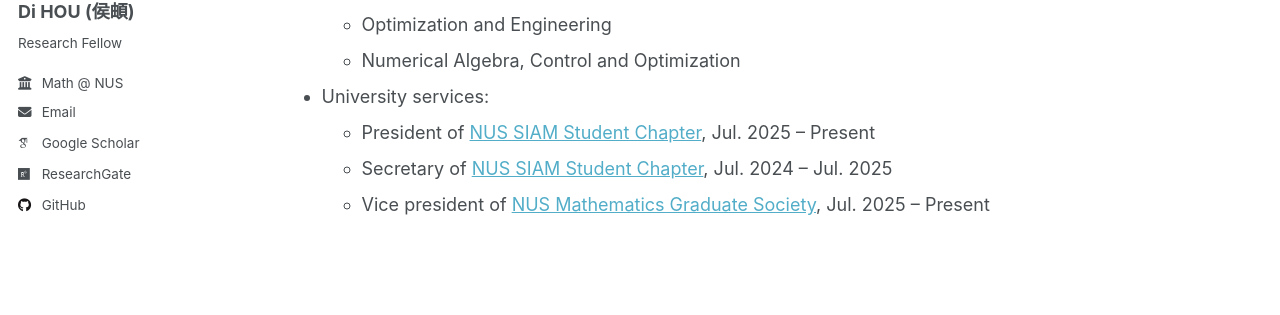
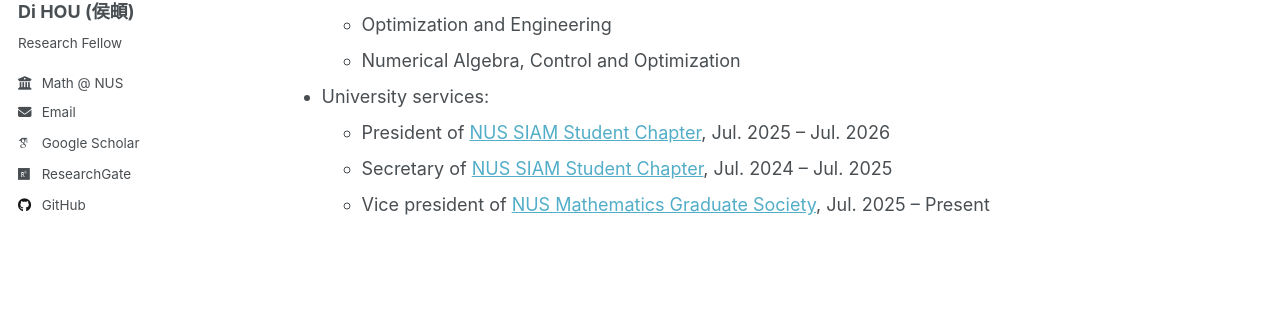
Before and after one commit to HouDiOpt/HouDiOpt.github.io, a Jekyll site: the page built from _pages/about.md, in a window 1280 px wide and 900 px high, scrolled down 2919 px. Shown: the part 283-598 px from the top of the window. Built offline with Jekyll 4.4.1, drawn with Linux system fonts in a browser that asks for light colours; some web fonts are replaced; a script that is not in the unit is left out.

Commit message:
Update tenure dates for NUS SIAM Student Chapter president

```diff
--- a/_pages/about.md
+++ b/_pages/about.md
@@ -99,6 +99,6 @@ Service
   - Optimization and Engineering
   - Numerical Algebra, Control and Optimization
 - University services:
-  - President of [NUS SIAM Student Chapter](https://siamnus.github.io/website/), Jul. 2025 – Present
+  - President of [NUS SIAM Student Chapter](https://siamnus.github.io/website/), Jul. 2025 – Jul. 2026
   - Secretary of [NUS SIAM Student Chapter](https://siamnus.github.io/website/), Jul. 2024 – Jul. 2025
   - Vice president of [NUS Mathematics Graduate Society](https://www.math.nus.edu.sg/pg/graduate-society/), Jul. 2025 – Present
```
